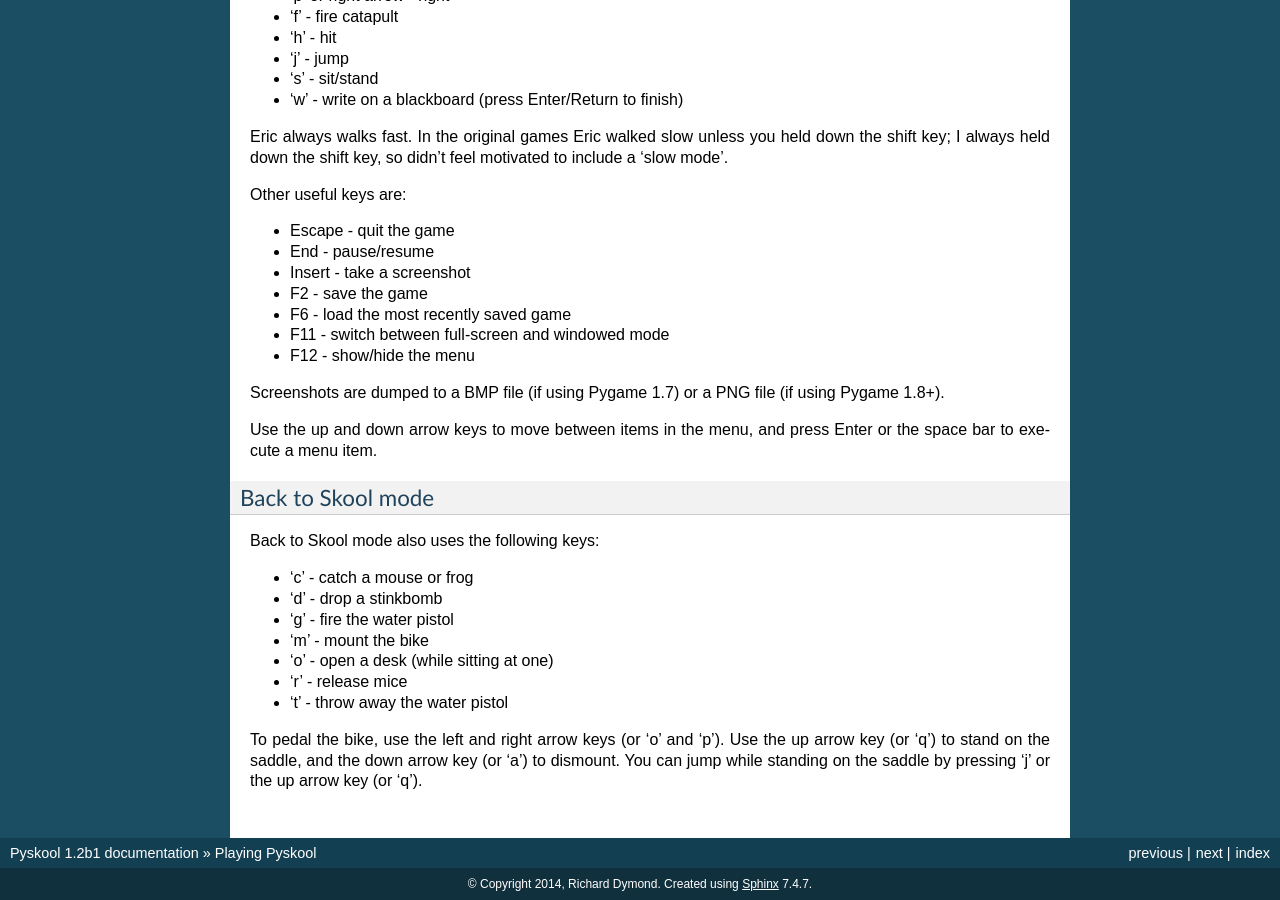
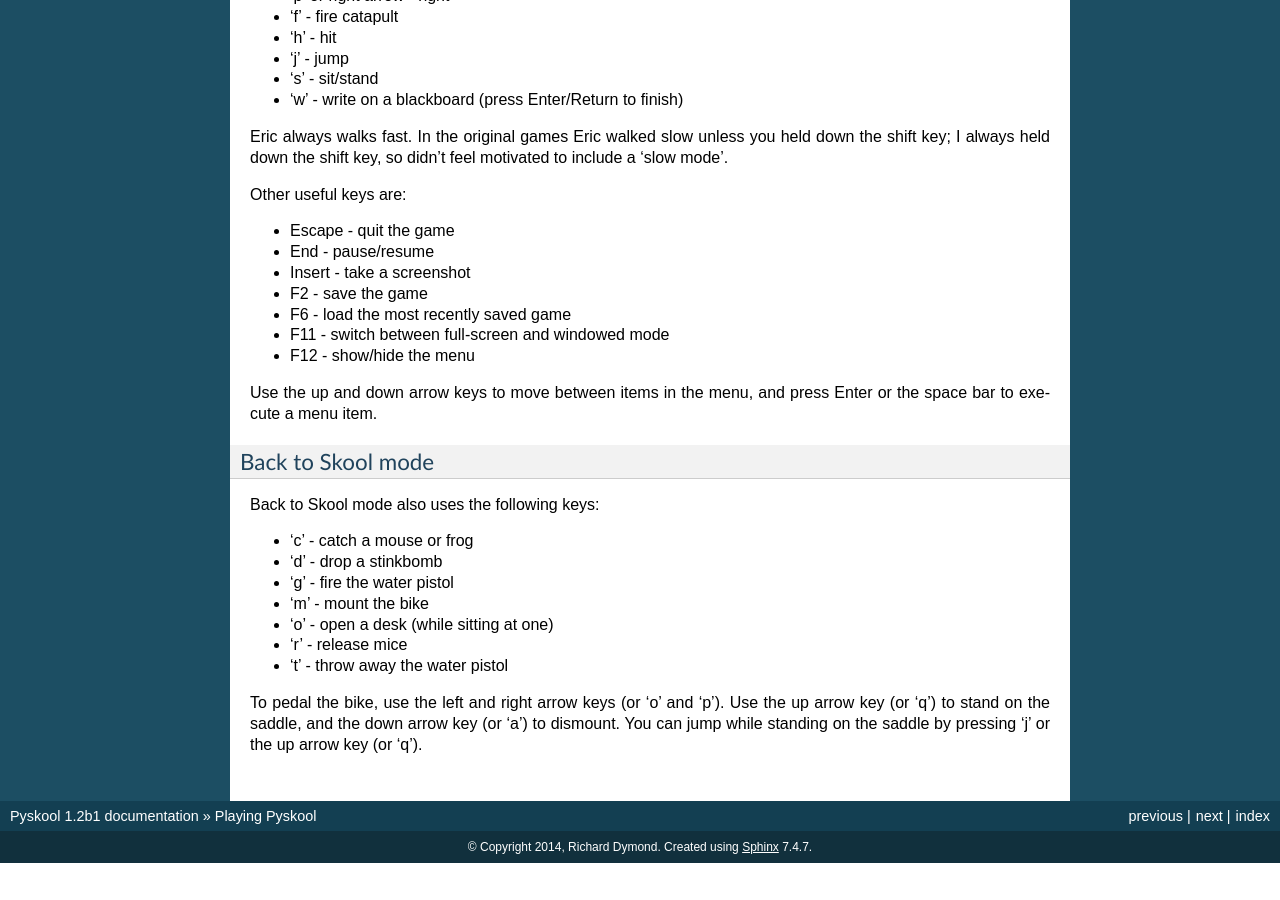
Before and after one commit to skoolkid/pyskool, a Sphinx documentation site: the page built from sphinx/source/play.rst, in a window 1280 px wide and 900 px high, scrolled down 2101 px. Built offline with Sphinx 7.4.7, drawn with Linux system fonts in a browser that asks for light colours; after the commit the page ends 2964 px from its top, so only the background shows below that.

Commit message:
Drop support for Pygame 1.7

```diff
--- a/setup.py
+++ b/setup.py
@@ -31,7 +31,7 @@
 
 Requirements
 ------------
-Pyskool requires Python 2.7 and `Pygame`_ (version 1.7+).
+Pyskool requires Python 2.7 and `Pygame`_ (version 1.8+).
 
 On Linux/\*BSD, Pygame is available via the package management system: the
 `python-pygame` package on Debian-based distros and openSUSE, the `pygame`
--- a/sphinx/source/changelog.rst
+++ b/sphinx/source/changelog.rst
@@ -3,7 +3,7 @@
 
 1.2b1
 -----
-* Dropped support for Python 2.6
+* Dropped support for Python 2.6 and Pygame 1.7
 
 1.1.2 (2014-06-14)
 ------------------
--- a/sphinx/source/play.rst
+++ b/sphinx/source/play.rst
@@ -133,9 +133,6 @@
 * F11 - switch between full-screen and windowed mode
 * F12 - show/hide the menu
 
-Screenshots are dumped to a BMP file (if using Pygame 1.7) or a PNG file (if
-using Pygame 1.8+).
-
 Use the up and down arrow keys to move between items in the menu, and press
 Enter or the space bar to execute a menu item.
 
--- a/sphinx/source/run.rst
+++ b/sphinx/source/run.rst
@@ -4,7 +4,7 @@
 Requirements
 ------------
 Pyskool requires `Python <https://www.python.org/downloads/>`_ (version 2.7)
-and `Pygame <http://www.pygame.org/download.shtml>`_ (version 1.7+).
+and `Pygame <http://www.pygame.org/download.shtml>`_ (version 1.8+).
 
 On Linux/\*BSD, Python and Pygame are available via the package management
 system. Python is in the `python` package on all systems; Pygame is in the
```
Also changed, not shown: 1 other file.
